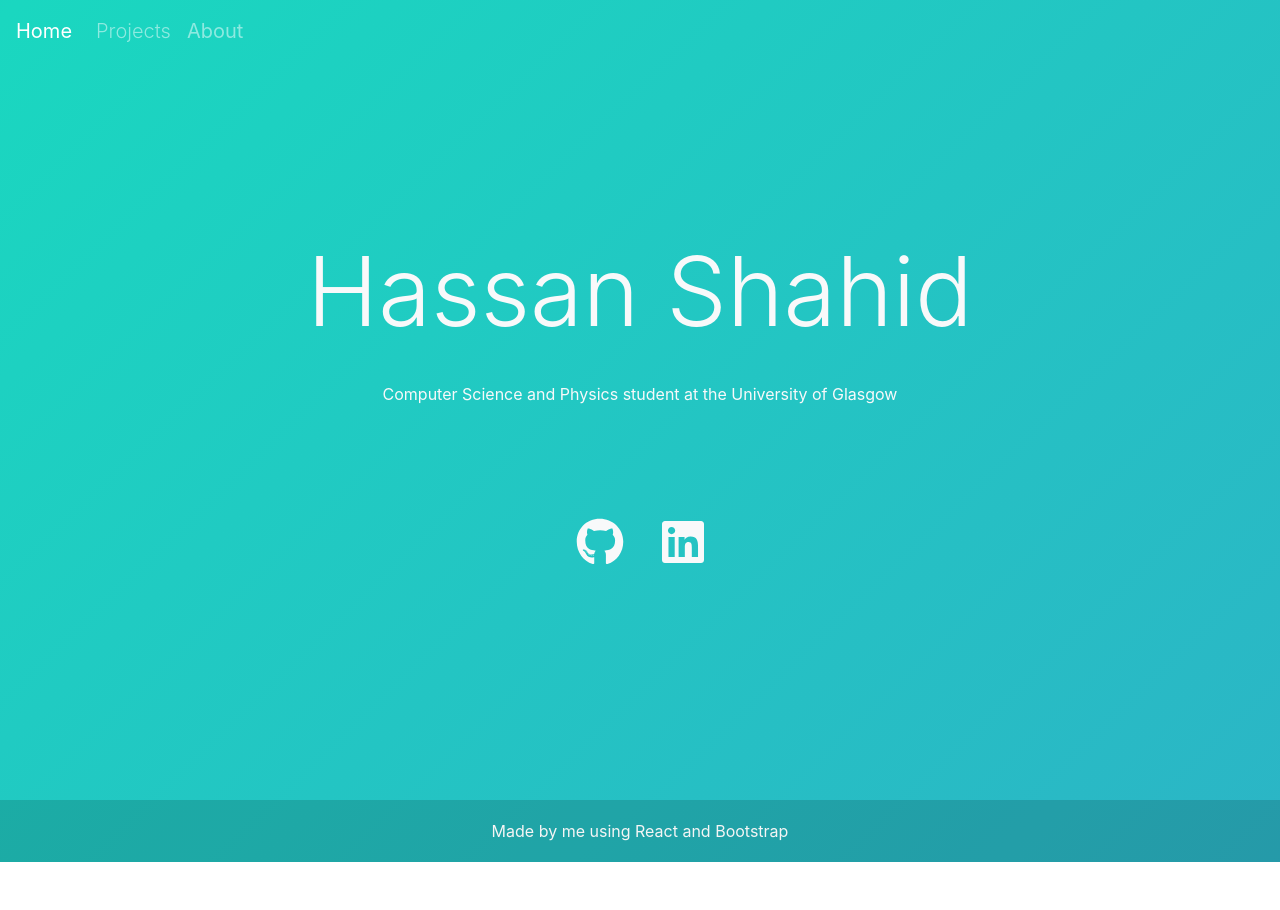
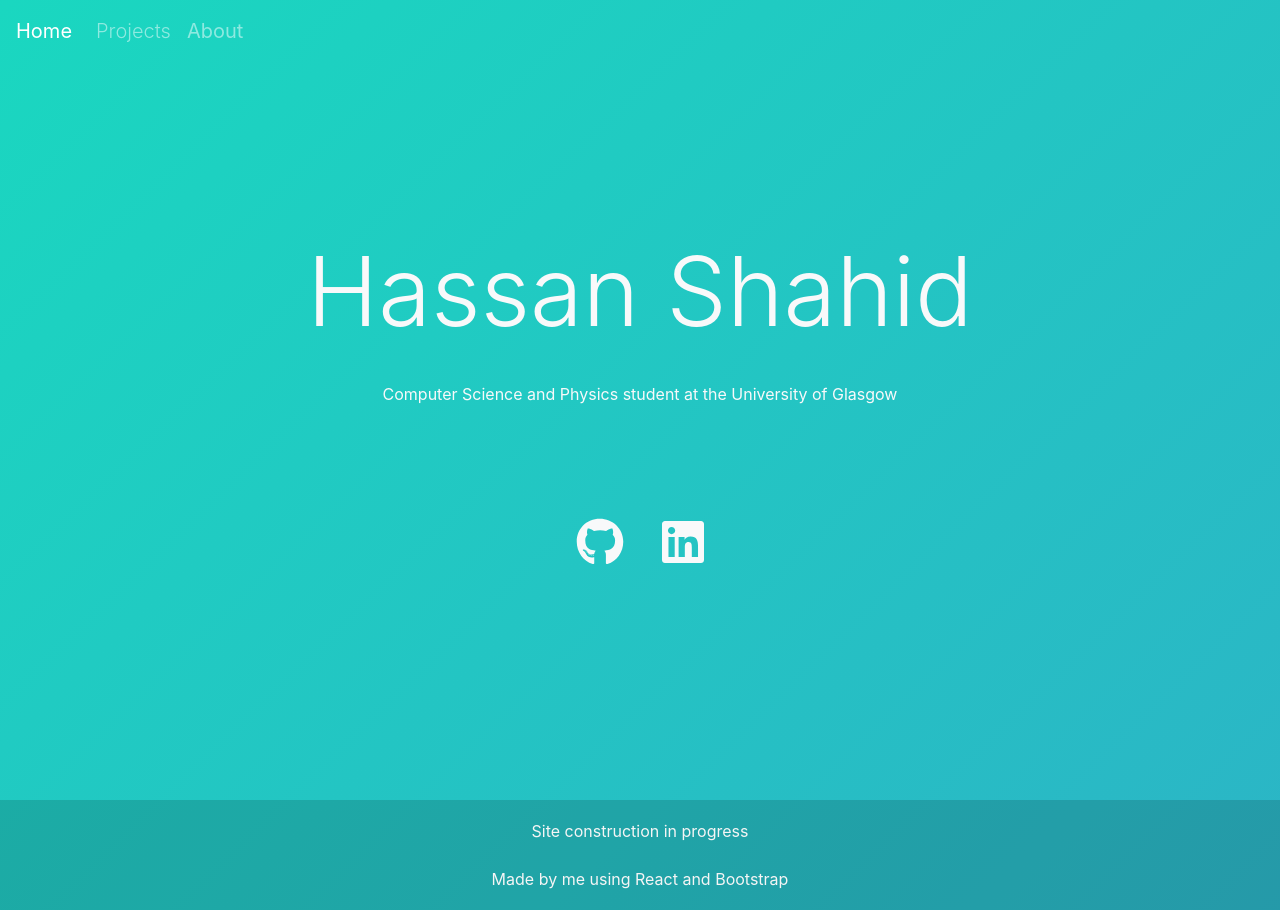
Before and after one commit to muHashh/home, a React (Create React App) app: page / in a window 1280 px wide. Before the commit the page ends 862 px from the top, so only its background shows below. Built offline with nearby package versions, Linux system fonts and the light colour scheme.

Commit message:
Add WIP stamp in footer

```diff
--- a/src/components/Footer.js
+++ b/src/components/Footer.js
@@ -3,6 +3,8 @@ import React from "react";
 function Footer() {
   return (
     <div className="footer transparent">
+      Site construction in progress
+      <br/><br/>
       Made by me using React and Bootstrap
     </div>
   );
```
